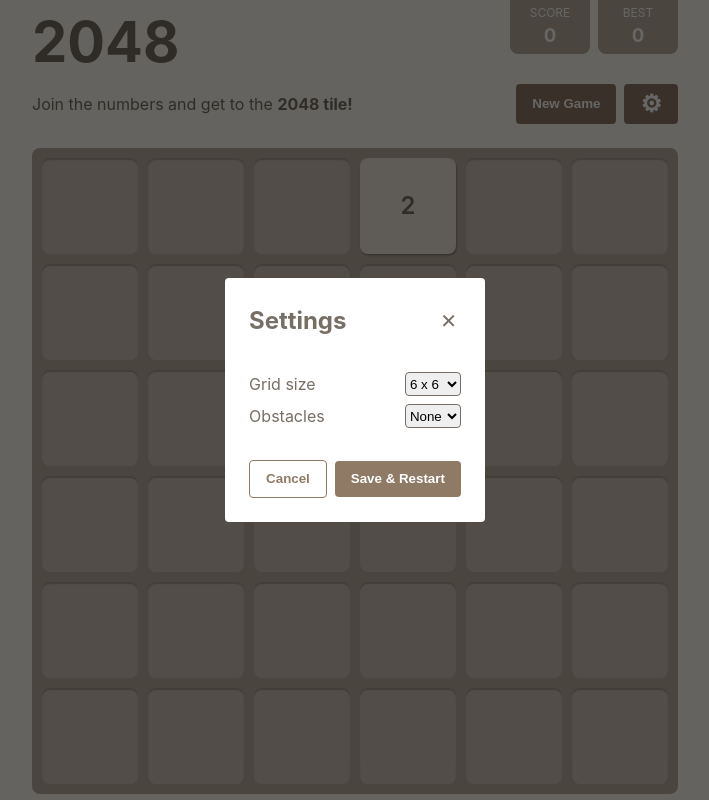
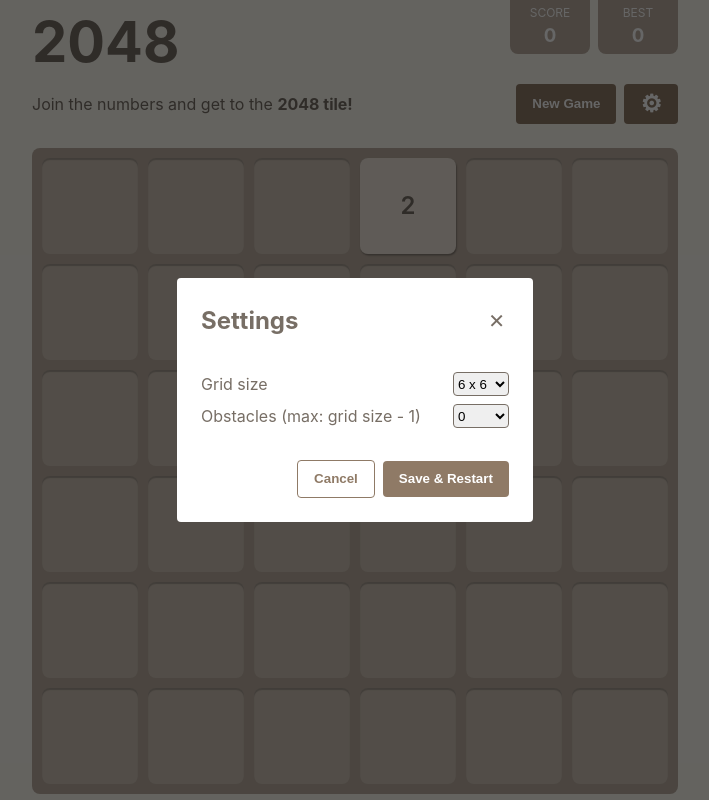
Before and after one commit to aliaks-ei/game-2048, a Vue app: page / in a window 1280 px wide. Both pictures are taken after a click on the button "Settings". Shown: the whole page, without its empty margins (285-994 px from the left). Built offline with nearby package versions, Linux system fonts and the light colour scheme.

Commit message:
feat: add obstacles

```diff
--- /dev/null
+++ b/src/components/AppSelect/AppSelect.vue
@@ -0,0 +1,29 @@
+<template>
+  <select v-model="model" class="app-select">
+    <option v-for="option in options" :key="option.label" :value="option.value">
+      {{ option.label }}
+    </option>
+  </select>
+</template>
+
+<script setup lang="ts">
+const model = defineModel();
+
+interface SelectOption {
+  label: string;
+  value: string | number;
+}
+
+defineProps<{
+  options?: SelectOption[];
+}>();
+</script>
+
+<style lang="scss" scoped>
+.app-select {
+  min-width: 3.5rem;
+  height: 1.5rem;
+  border: 1px solid var(--text-color-dark);
+  border-radius: 0.25rem;
+}
+</style>
--- a/src/components/GameBoard/Controls/GameBoardControls.vue
+++ b/src/components/GameBoard/Controls/GameBoardControls.vue
@@ -21,25 +21,11 @@
       <form>
         <label class="board-controls__settings-item">
           <span>Grid size</span>
-          <select v-model="selectedGridSize" class="board-controls__select">
-            <option value="2">2 x 2</option>
-            <option value="3">3 x 3</option>
-            <option value="4">4 x 4</option>
-            <option value="5">5 x 5</option>
-            <option value="6">6 x 6</option>
-            <option value="7">7 x 7</option>
-            <option value="8">8 x 8</option>
-          </select>
+          <app-select v-model="selectedGridSize" :options="availableGridSizes"></app-select>
         </label>
         <label class="board-controls__settings-item">
-          <span>Obstacles</span>
-          <select v-model="selectedObstacles" class="board-controls__select">
-            <option value="0">None</option>
-            <option value="1">1</option>
-            <option value="2">2</option>
-            <option value="3">3</option>
-            <option value="4">4</option>
-          </select>
+          <span>Obstacles (max: grid size - 1)</span>
+          <app-select v-model="selectedNumObstacles" :options="availableNumObstacles"></app-select>
         </label>
       </form>
       <template #actions>
@@ -51,20 +37,33 @@
 </template>
 
 <script setup lang="ts">
-import { ref } from "vue";
+import { ref, watch, computed } from "vue";
 
 import AppButton from "@/components/AppButton/AppButton.vue";
 import AppDialog from "@/components/AppDialog/AppDialog.vue";
+import AppSelect from "@/components/AppSelect/AppSelect.vue";
 
 import { useGameState } from "@/composables/useGameState";
 
 const emit = defineEmits(["click:new-game"]);
 
-const { gridSize } = useGameState();
+const { gridSize, numObstacles } = useGameState();
 
 const showSettingsDialog = ref(false);
 const selectedGridSize = ref(gridSize.value);
-const selectedObstacles = ref(0);
+const selectedNumObstacles = ref(numObstacles.value);
+const availableGridSizes = ref(
+  Array.from({ length: 7 }, (_, i) => i + 2).map((size) => ({
+    label: `${size} x ${size}`,
+    value: size,
+  })),
+);
+const availableNumObstacles = computed(() =>
+  Array.from({ length: selectedGridSize.value }, (_, i) => i).map((item) => ({
+    label: String(item),
+    value: item,
+  })),
+);
 
 function openSettingsDialog() {
   selectedGridSize.value = gridSize.value;
@@ -73,10 +72,17 @@
 
 function handleSaveClick() {
   gridSize.value = Number(selectedGridSize.value);
+  numObstacles.value = Number(selectedNumObstacles.value);
   showSettingsDialog.value = false;
 
   emit("click:new-game");
 }
+
+watch(selectedGridSize, (current) => {
+  if (current <= selectedNumObstacles.value) {
+    selectedNumObstacles.value = 0;
+  }
+});
 </script>
 
 <style lang="scss" scoped>
@@ -105,18 +111,11 @@
     display: flex;
     align-items: center;
     justify-content: space-between;
-    gap: 0.5rem;
+    gap: 2rem;
 
     & + & {
       margin-block-start: 0.5rem;
     }
   }
-
-  &__select {
-    min-width: 3.5rem;
-    height: 1.5rem;
-    border: 1px solid var(--text-color-dark);
-    border-radius: 4px;
-  }
 }
 </style>
--- a/src/components/GameBoard/GameBoard.vue
+++ b/src/components/GameBoard/GameBoard.vue
@@ -57,15 +57,16 @@
   bestScore,
   gameOverDialog,
   gridSize,
+  numObstacles,
   endGame,
   mergeTilesInGridCells,
   setCanAcceptUserInput,
 } = useGameState();
 
-function addTileToCell() {
+function addTileToCell({ isObstacle }: { isObstacle?: boolean } = {}) {
   const cell = getRandomEmptyGridCell();
 
-  setTileInCell({ cell, tile: { value: 2 } });
+  setTileInCell({ cell, tile: { value: isObstacle ? 0 : 2, isObstacle } });
   setRenderedTiles([...renderedTiles.value, cell.tile!]);
 
   return cell;
@@ -130,6 +131,9 @@
   resetGridCells(gridSize.value);
   addTileToCell();
 
+  // Add obstacles
+  Array.from({ length: numObstacles.value }).forEach(() => addTileToCell({ isObstacle: true }));
+
   document.removeEventListener("keyup", handleKeyupEvent);
   document.addEventListener("keyup", handleKeyupEvent);
 }
--- a/src/components/Tile/Item/TileItem.vue
+++ b/src/components/Tile/Item/TileItem.vue
@@ -1,8 +1,14 @@
 <template>
-  <li :style="{ '--col': tile.col, '--row': tile.row }" :data-id="tile.id" class="tile">
-    <div class="tile__inner" :class="`tile__inner--${tile.value}`">
+  <li
+    :style="{ '--col': tile.col, '--row': tile.row }"
+    :data-id="tile.id"
+    :class="{ 'tile--obstacle': tile.isObstacle }"
+    class="tile"
+  >
+    <div v-if="!tile.isObstacle" class="tile__inner" :class="`tile__inner--${tile.value}`">
       {{ tile.value }}
     </div>
+    <img v-else src="@/assets/icons/rock.svg" alt="obstacle" />
   </li>
 </template>
 
@@ -39,9 +45,8 @@
     calc((var(--col) - 1) * (var(--tile-size) + var(--board-gap))),
     calc((var(--row) - 1) * (var(--tile-size) + var(--board-gap)))
   );
-}
 
-.tile__inner {
+  &__inner {
     display: flex;
     align-items: center;
     justify-content: center;
@@ -71,6 +76,7 @@
       color: var(--text-color-light);
     }
   }
+}
 
 @keyframes appear {
   from {
--- a/src/composables/useGameState.ts
+++ b/src/composables/useGameState.ts
@@ -28,6 +28,7 @@
 
 // Shared state
 const gridSize = ref(useLocalStorage<number>("gridSize", 6).data);
+const numObstacles = ref(useLocalStorage<number>("numObstacles", 0).data);
 
 export function useGameState() {
   const score = ref(0);
@@ -69,6 +70,7 @@
 
   return {
     gridSize,
+    numObstacles,
     canAcceptUserInput,
     score,
     bestScore,
--- a/src/composables/useLocalStorage.ts
+++ b/src/composables/useLocalStorage.ts
@@ -1,6 +1,6 @@
 import { ref, watch } from "vue";
 
-type LocalStorageKeys = "bestScore" | "gridSize";
+type LocalStorageKeys = "bestScore" | "gridSize" | "numObstacles";
 
 export function useLocalStorage<T>(key: LocalStorageKeys, defaultValue?: T) {
   // Retrieve the initial value from localStorage and parse it as JSON, or use the default value
--- a/src/composables/useTiles.ts
+++ b/src/composables/useTiles.ts
@@ -17,13 +17,16 @@
   });
 
   function canCellAcceptTile(cell: Cell, tile?: Tile) {
-    return !cell.tile || (!cell.tileToMerge && cell.tile.value === tile?.value);
+    return (
+      !cell.tile || (!cell.tile.isObstacle && !cell.tileToMerge && cell.tile.value === tile?.value)
+    );
   }
 
   function setTileInCell({ cell, tile, isTileToMerge }: SetTileInCellPayload) {
     cell[isTileToMerge ? "tileToMerge" : "tile"] = {
       value: tile.value ?? 2, // set default value to 2
       id: tile.id ?? crypto.randomUUID(),
+      isObstacle: tile.isObstacle,
       col: cell.col,
       row: cell.row,
     };
@@ -33,27 +36,28 @@
     return gridCellsMatrix.some((column) =>
       column.some((cell, cellIndex) => {
         const targetCell = column[cellIndex - 1];
+        const restrictedCell = !cellIndex || !cell.tile || cell.tile.isObstacle;
 
-        return !cellIndex || !cell.tile ? false : canCellAcceptTile(targetCell, cell.tile);
+        return restrictedCell ? false : canCellAcceptTile(targetCell, cell.tile);
       }),
     );
   }
 
   async function moveTiles(gridCellsMatrix: Cell[][]) {
     return Promise.all(
-      gridCellsMatrix.flatMap((column) => {
+      gridCellsMatrix.flatMap((group) => {
         const promises: Promise<void>[] = [];
 
         // Starting from the second row since the first row cannot move
-        for (let i = 1; i < column.length; i++) {
-          const currentCell = column[i];
+        for (let i = 1; i < group.length; i++) {
+          const currentCell = group[i];
 
-          if (!currentCell.tile) continue;
+          if (!currentCell.tile || currentCell.tile.isObstacle) continue;
 
           let lastAvailableCell: Cell | null = null;
 
           for (let j = i - 1; j >= 0; j--) {
-            const targetCell = column[j];
+            const targetCell = group[j];
 
             if (!canCellAcceptTile(targetCell, currentCell.tile)) {
               break;
--- a/src/types/index.ts
+++ b/src/types/index.ts
@@ -3,6 +3,7 @@
   value: number;
   col: number;
   row: number;
+  isObstacle?: boolean;
 }
 
 export interface Cell {
```
Also changed, not shown: src/assets/icons/rock.svg (added). Lines whose indentation alone changed are shown as unchanged.
